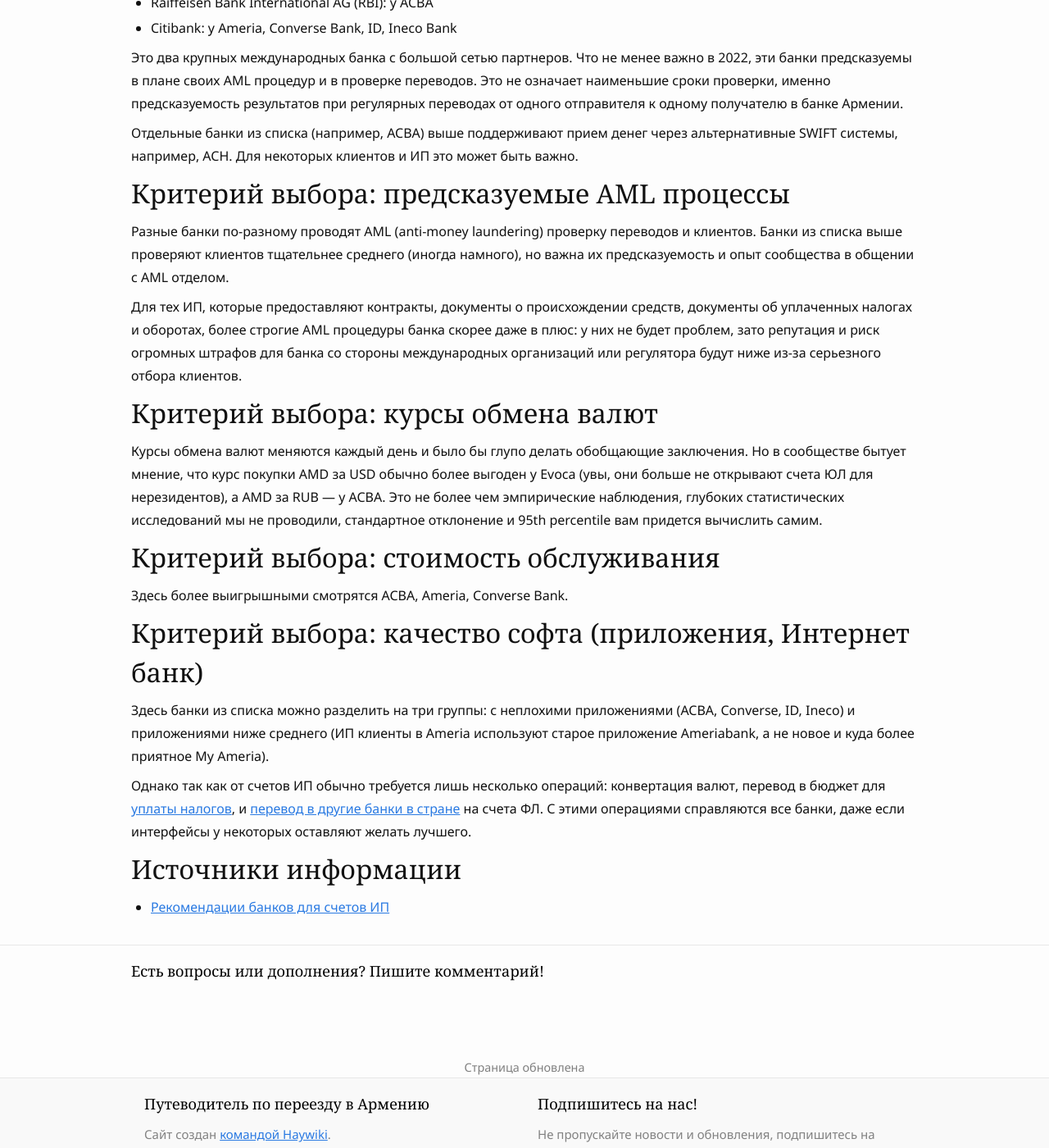
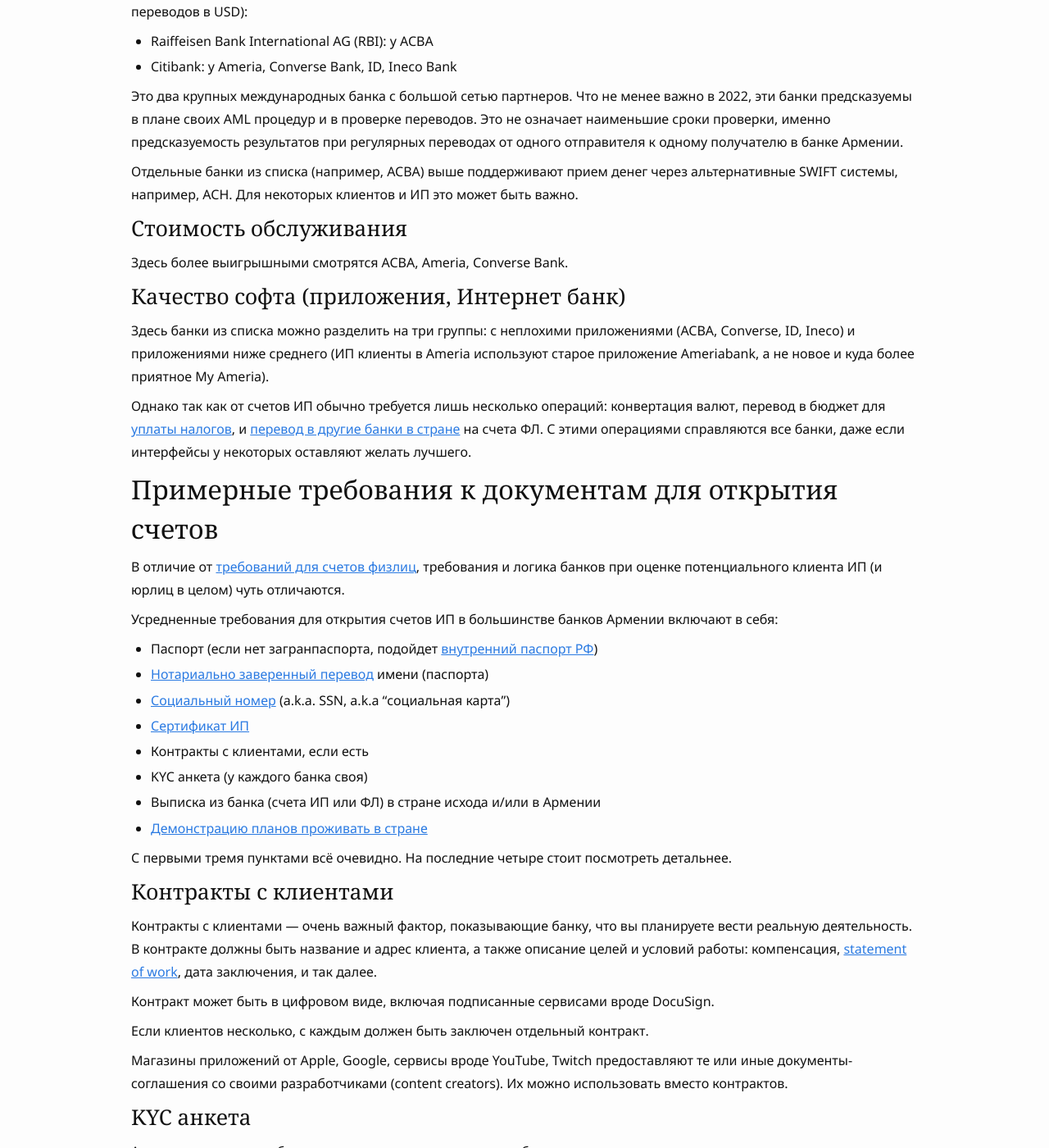
Before and after one commit to haywiki/haywiki.github.io, a Jekyll site: the page built from banks/best-ip.md, in a window 1280 px wide and 1400 px high, scrolled down 779 px. Shown: the whole window at 82% size. Built offline with Jekyll 4.4.1, drawn with Linux system fonts in a browser that asks for light colours; nearby versions of some CDN libraries; a script that is not in the unit is left out; some of the changed text lies outside the part shown.

Commit message:
банки для юрлиц

```diff
--- a/banks/best-ip.md
+++ b/banks/best-ip.md
@@ -1,6 +1,8 @@
 ---
 title: Лучшие банки Армении для ИП
 layout: page
+parent_title: Банки Армении
+parent_url: /banks/
 ---
 
 Рекомендовать конкретные банки — вещь неблагодарная и субъективная. Плюс для новых иммигрантов основным фактором выбора банки часто бывает "где получится открыться".
@@ -16,7 +18,9 @@
 
 Конечно, это субъективное мнение, поэтому его стоит воспринимать как начальную точку при изучении и выборе банка. Вполне возможно, что по самым разным причинам именно вам подойдет другой банк.
 
-## Критерий выбора: банки-партнеры
+## Особенности банков из списка
+
+### Банки-партнеры
 
 У банков из этого списка хорошие партнеры (intermediary banks) для входящих SWIFT переводов (ниже примеры для переводов в USD):
 
@@ -27,26 +31,59 @@
 
 Отдельные банки из списка (например, ACBA) выше поддерживают прием денег через альтернативные SWIFT системы, например, ACH. Для некоторых клиентов и ИП это может быть важно.
 
-## Критерий выбора: предсказуемые AML процессы
-
-Разные банки по-разному проводят AML (anti-money laundering) проверку переводов и клиентов. Банки из списка выше проверяют клиентов тщательнее среднего (иногда намного), но важна их предсказуемость и опыт сообщества в общении с AML отделом.
-
-Для тех ИП, которые предоставляют контракты, документы о происхождении средств, документы об уплаченных налогах и оборотах, более строгие AML процедуры банка скорее даже в плюс: у них не будет проблем, зато репутация и риск огромных штрафов для банка со стороны международных организаций или регулятора будут ниже из-за серьезного отбора клиентов.
-
-## Критерий выбора: курсы обмена валют
-
-Курсы обмена валют меняются каждый день и было бы глупо делать обобщающие заключения. Но в сообществе бытует мнение, что курс покупки AMD за USD обычно более выгоден у Evoca (увы, они больше не открывают счета ЮЛ для нерезидентов), а AMD за RUB — у ACBA. Это не более чем эмпирические наблюдения, глубоких статистических исследований мы не проводили, стандартное отклонение и 95th percentile вам придется вычислить самим.
-
-## Критерий выбора: стоимость обслуживания
+### Стоимость обслуживания
 
 Здесь более выигрышными смотрятся ACBA, Ameria, Converse Bank.
 
-## Критерий выбора: качество софта (приложения, Интернет банк)
+### Качество софта (приложения, Интернет банк)
 
 Здесь банки из списка можно разделить на три группы: с неплохими приложениями (ACBA, Converse, ID, Ineco) и приложениями ниже среднего (ИП клиенты в Ameria используют старое приложение Ameriabank, а не новое и куда более приятное My Ameria).
 
 Однако так как от счетов ИП обычно требуется лишь несколько операций: конвертация валют, перевод в бюджет для [уплаты налогов](../business/ip-money.md), и [перевод в другие банки в стране](../money/bank-transfer-am.md) на счета ФЛ. С этими операциями справляются все банки, даже если интерфейсы у некоторых оставляют желать лучшего.
 
+## Примерные требования к документам для открытия счетов
+
+В отличие от [требований для счетов физлиц](best-fl.md), требования и логика банков при оценке потенциального клиента ИП (и юрлиц в целом) чуть отличаются.
+
+Усредненные требования для открытия счетов ИП в большинстве банков Армении включают в себя:
+
+- Паспорт (если нет загранпаспорта, подойдет [внутренний паспорт РФ](../migration.md#nopassport))
+- [Нотариально заверенный перевод](../documents/passport-translation.md) имени (паспорта)
+- [Социальный номер](../documents/social-number.md) (a.k.a. SSN, a.k.a "социальная карта")
+- [Сертификат ИП](../business/ip-new.md)
+- Контракты с клиентами, если есть
+- KYC анкета (у каждого банка своя)
+- Выписка из банка (счета ИП или ФЛ) в стране исхода и/или в Армении
+- [Демонстрацию планов проживать в стране](proof-of-plans.md)
+
+С первыми тремя пунктами всё очевидно. На последние четыре стоит посмотреть детальнее.
+
+### Контракты с клиентами
+
+Контракты с клиентами — очень важный фактор, показывающие банку, что вы планируете вести реальную деятельность. В контракте должны быть название и адрес клиента, а также описание целей и условий работы: компенсация, [statement of work](https://en.wikipedia.org/wiki/Statement_of_work), дата заключения, и так далее.
+
+Контракт может быть в цифровом виде, включая подписанные сервисами вроде DocuSign.
+
+Если клиентов несколько, с каждым должен быть заключен отдельный контракт.
+
+Магазины приложений от Apple, Google, сервисы вроде YouTube, Twitch предоставляют те или иные документы-соглашения со своими разработчиками (content creators). Их можно использовать вместо контрактов.
+
+### KYC анкета
+
+Анкета своя у каждого банка, как правило, она включает в себя вопросы:
+
+- Сфера деятельности
+- В каких валютах нужны счета
+- Ожидаемые обороты в месяц
+- Из каких стран ожидается получение денег; в какие страны ИП планирует переводить деньги своим подрядчикам
+- Подтверждение того, что счета не будут использоваться для обхода санкций США, ЕС, Британии и других стран
+
+Для некоторых сфер просят подтверждение компетентности: от диплома о профильном образовании до профессиональных сертификатов до профилей на LinkedIn и GitHub. Эти документы не являются обязательными, но помогут убедить в банк в ваших намерениях вести деятельность в заявленной сфере.
+
+### Демонстрация планов проживать в республике
+
+Как и в случае со счетами ФЛ, одним из ключевых требований будет [планы проживать в стране](proof-of-plans.md) хотя бы какое-то время. Здесь нет отличий от открытия счетов ФЛ. Стоит упомянуть, что при наличии [регистрации в стране](../documents/registration.md), в [сертификате ИП](../business/ip-new.md) стоит указать этот же адрес.
+
 ## Источники информации
 
 - [Рекомендации банков для счетов ИП](https://www.notion.so/100868750c524c89a03a1c612343de54)
--- a/redirects.conf
+++ b/redirects.conf
@@ -34,3 +34,4 @@
 rewrite ^/money/tips-and-tricks\.html$ /banks/ permanent;
 rewrite ^/money/bank-cards-virtual\.html$ /banks/cards-virtual.html permanent;
 rewrite ^/banks/requirements-fl\.html$ /banks/best-fl.html permanent;
+rewrite ^/banks/requirements-ip\.html$ /banks/best-ip.html permanent;
```
Also changed, not shown: _posts/2023-02-09-updates.md (+0 -1 lines), banks/best-fl.md (+12 -10 lines), banks/index.md (+1 -1 lines), banks/requirements-ip.md (deleted, +0 -53 lines), business/ip.md (+1 -2 lines).
